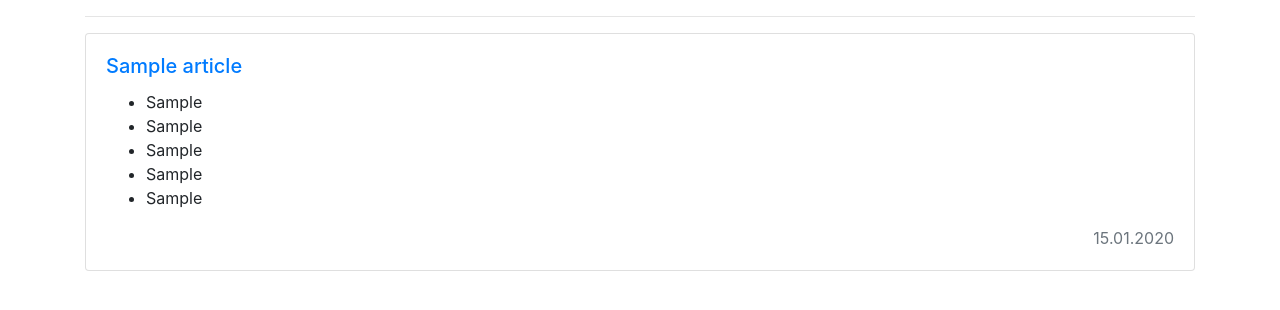
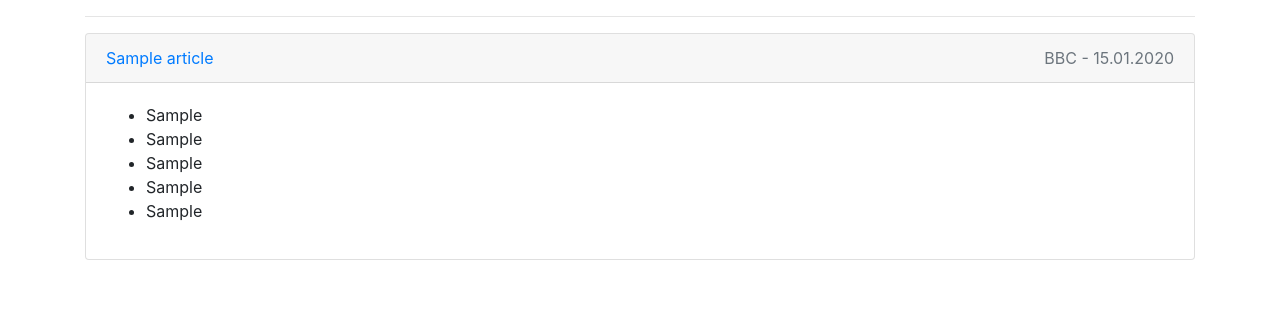
Before and after one commit to yvessavoy/bulletnews, a Django app: page / in a window 1280 px wide. Shown: the top 310 px of the page. Run offline with Django 3.2, Linux system fonts and the light colour scheme; tables that the repository leaves empty hold one stand-in row (values such as "Sample post"); parts of the project's set-up code (start-up, migrations or seed data) failed here and were passed over; some libraries are stand-ins or nearby versions.

Commit message:
Add title in seperate, highlighted area and add the origin to each card

```diff
--- a/web/templates/web/index.html
+++ b/web/templates/web/index.html
@@ -4,8 +4,11 @@
 <hr />
 {% for article in object_list %}
 <div class="card mb-3">
+	<div class="card-header">
+		<a href="{{ article.original_url }}" target="blank_">{{ article.title }}</a>
+		<div class="text-secondary float-right">{{ article.get_origin_display }} - {{ article.insert_tsd|date:'d.m.Y' }}</div>
+	</div>
 	<div class="card-body">
-		<h5 class="card-title"><a href="{{ article.original_url }}" target="blank_">{{ article.title }}</a></h5>
 		<ul>
 			<li>{{ article.bp1 }}</li>
 			<li>{{ article.bp2 }}</li>
@@ -13,7 +16,6 @@
 			<li>{{ article.bp4 }}</li>
 			<li>{{ article.bp5 }}</li>
 		</ul>
-		<div class="text-secondary float-right">{{ article.insert_tsd|date:'d.m.Y' }}</div>
 	</div>
 </div>
 {% endfor %}
```
